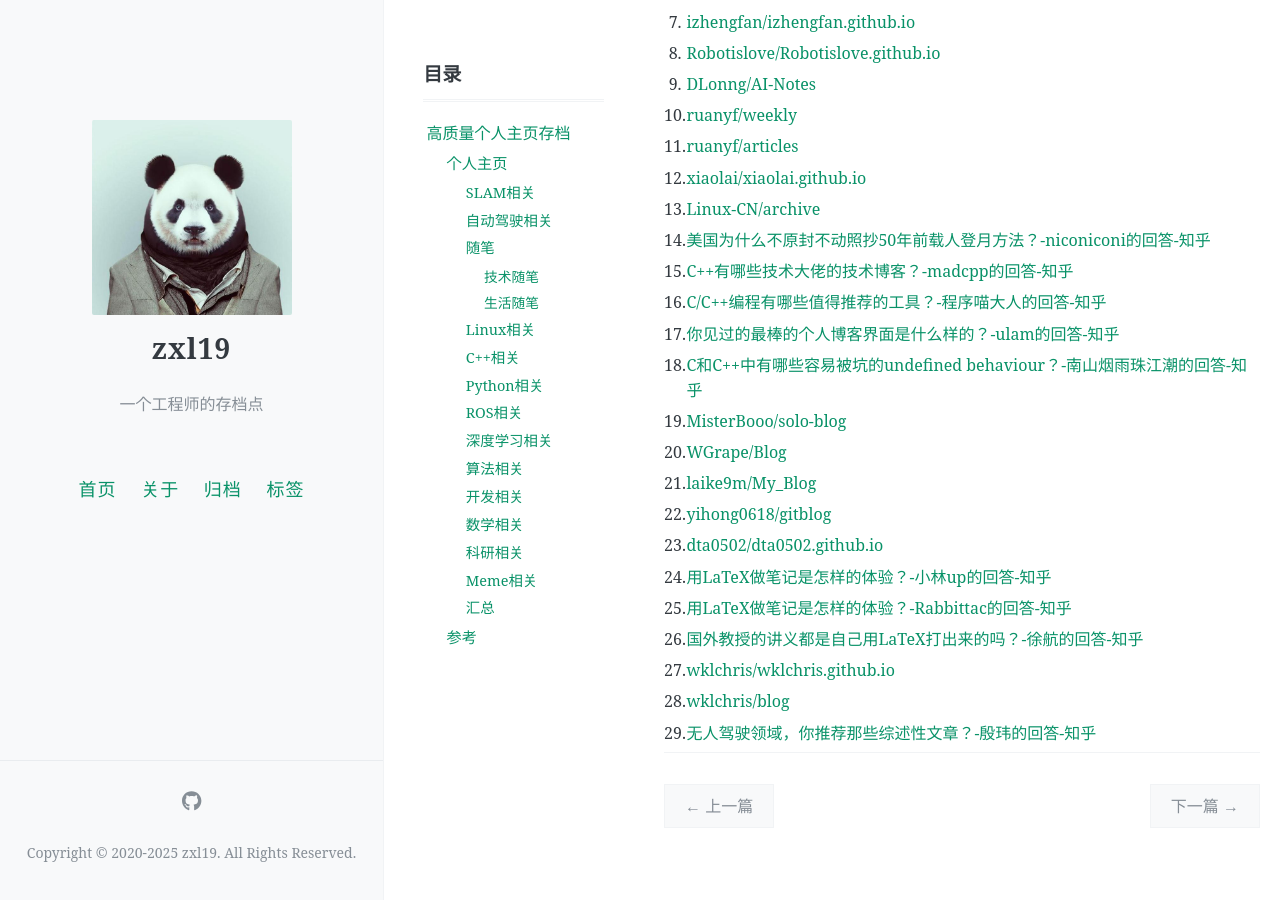
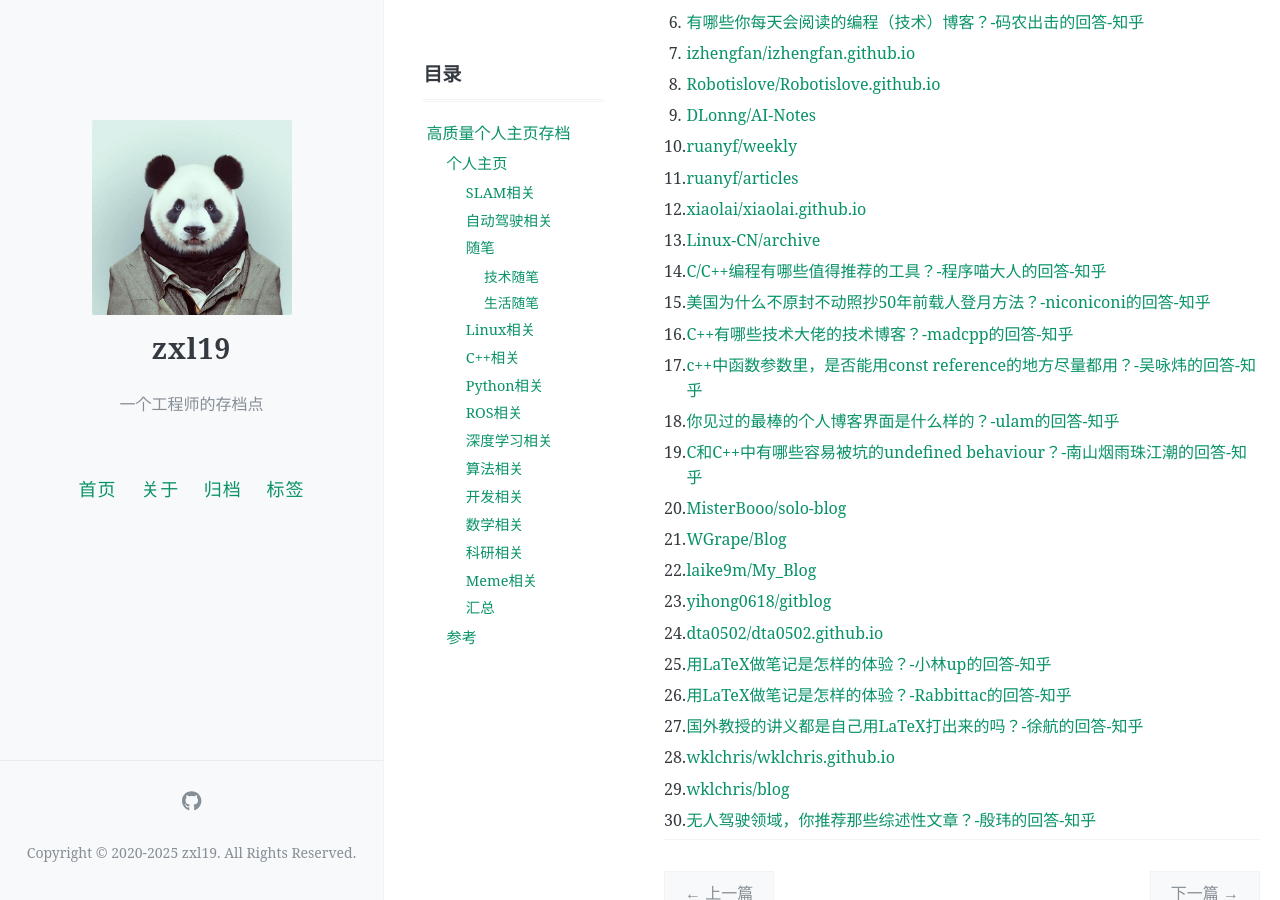
Before and after one commit to zxl19/zxl19.github.io, a Jekyll site: the page built from _posts/2022-09-20-personal-blog.md, in a window 1280 px wide and 900 px high, scrolled down 5111 px. Built offline with Jekyll 4.4.1, drawn with Linux system fonts in a browser that asks for light colours; comment, search, counter and statistics services are not loaded; before the commit the page ends 5979 px from its top, so only the background shows below that.

Commit message:
Update Posts modified:   _posts/2020-06-08-meme-archive.md modified:   _posts/2021-10-11-terminal-tool.md modified:   _posts/2022-09-20-personal-blog.md

```diff
--- a/_posts/2022-09-20-personal-blog.md
+++ b/_posts/2022-09-20-personal-blog.md
@@ -189,19 +190,20 @@ pinned: false
 11. [ruanyf/articles](https://github.com/ruanyf/articles)
 12. [xiaolai/xiaolai.github.io](https://github.com/xiaolai/xiaolai.github.io)
 13. [Linux-CN/archive](https://github.com/Linux-CN/archive)
-14. [美国为什么不原封不动照抄50年前载人登月方法？-niconiconi的回答-知乎](https://www.zhihu.com/question/607622786/answer/34064346132)
-15. [C++有哪些技术大佬的技术博客？-madcpp的回答-知乎](https://www.zhihu.com/question/457700447/answer/1867489810)
-16. [C/C++编程有哪些值得推荐的工具？-程序喵大人的回答-知乎](https://www.zhihu.com/question/23357089/answer/1992218543)
-17. [你见过的最棒的个人博客界面是什么样的？-ulam的回答-知乎](https://www.zhihu.com/question/29755481/answer/3256693652)
-18. [C和C++中有哪些容易被坑的undefined behaviour？-南山烟雨珠江潮的回答-知乎](https://www.zhihu.com/question/43621151/answer/85045768298)
-19. [MisterBooo/solo-blog](https://github.com/MisterBooo/solo-blog)
-20. [WGrape/Blog](https://github.com/WGrape/Blog)
-21. [laike9m/My_Blog](https://github.com/laike9m/My_Blog)
-22. [yihong0618/gitblog](https://github.com/yihong0618/gitblog)
-23. [dta0502/dta0502.github.io](https://github.com/dta0502/dta0502.github.io)
-24. [用LaTeX做笔记是怎样的体验？-小林up的回答-知乎](https://www.zhihu.com/question/362654946/answer/2901182266)
-25. [用LaTeX做笔记是怎样的体验？-Rabbittac的回答-知乎](https://www.zhihu.com/question/362654946/answer/1896187222)
-26. [国外教授的讲义都是自己用LaTeX打出来的吗？-徐航的回答-知乎](https://www.zhihu.com/question/29227449/answer/1895477272)
-27. [wklchris/wklchris.github.io](https://github.com/wklchris/wklchris.github.io)
-28. [wklchris/blog](https://github.com/wklchris/blog)
-29. [无人驾驶领域，你推荐那些综述性文章？-殷玮的回答-知乎](https://www.zhihu.com/question/355954682/answer/1513557367)
+14. [C/C++编程有哪些值得推荐的工具？-程序喵大人的回答-知乎](https://www.zhihu.com/question/23357089/answer/1992218543)
+15. [美国为什么不原封不动照抄50年前载人登月方法？-niconiconi的回答-知乎](https://www.zhihu.com/question/607622786/answer/34064346132)
+16. [C++有哪些技术大佬的技术博客？-madcpp的回答-知乎](https://www.zhihu.com/question/457700447/answer/1867489810)
+17. [c++中函数参数里，是否能用const reference的地方尽量都用？-吴咏炜的回答-知乎](https://www.zhihu.com/question/594059514/answer/2973611125)
+18. [你见过的最棒的个人博客界面是什么样的？-ulam的回答-知乎](https://www.zhihu.com/question/29755481/answer/3256693652)
+19. [C和C++中有哪些容易被坑的undefined behaviour？-南山烟雨珠江潮的回答-知乎](https://www.zhihu.com/question/43621151/answer/85045768298)
+20. [MisterBooo/solo-blog](https://github.com/MisterBooo/solo-blog)
+21. [WGrape/Blog](https://github.com/WGrape/Blog)
+22. [laike9m/My_Blog](https://github.com/laike9m/My_Blog)
+23. [yihong0618/gitblog](https://github.com/yihong0618/gitblog)
+24. [dta0502/dta0502.github.io](https://github.com/dta0502/dta0502.github.io)
+25. [用LaTeX做笔记是怎样的体验？-小林up的回答-知乎](https://www.zhihu.com/question/362654946/answer/2901182266)
+26. [用LaTeX做笔记是怎样的体验？-Rabbittac的回答-知乎](https://www.zhihu.com/question/362654946/answer/1896187222)
+27. [国外教授的讲义都是自己用LaTeX打出来的吗？-徐航的回答-知乎](https://www.zhihu.com/question/29227449/answer/1895477272)
+28. [wklchris/wklchris.github.io](https://github.com/wklchris/wklchris.github.io)
+29. [wklchris/blog](https://github.com/wklchris/blog)
+30. [无人驾驶领域，你推荐那些综述性文章？-殷玮的回答-知乎](https://www.zhihu.com/question/355954682/answer/1513557367)
```
Also changed, not shown: other parts of _posts/2022-09-20-personal-blog.md (+8 -7 lines), _posts/2020-06-08-meme-archive.md (+2 -1 lines), _posts/2021-10-11-terminal-tool.md (+18 -6 lines).
